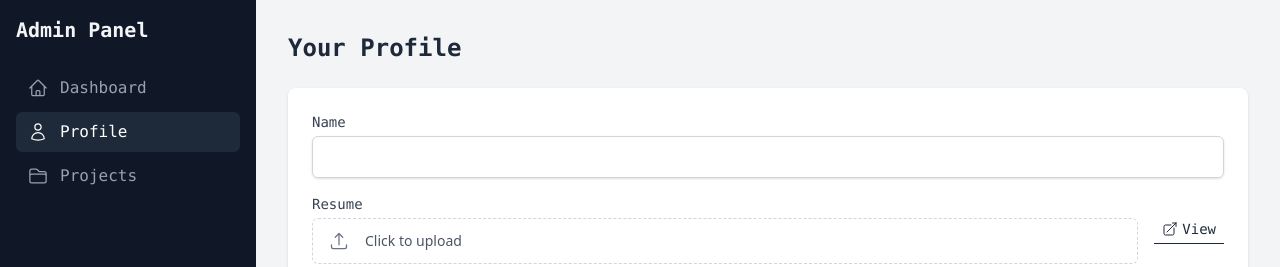
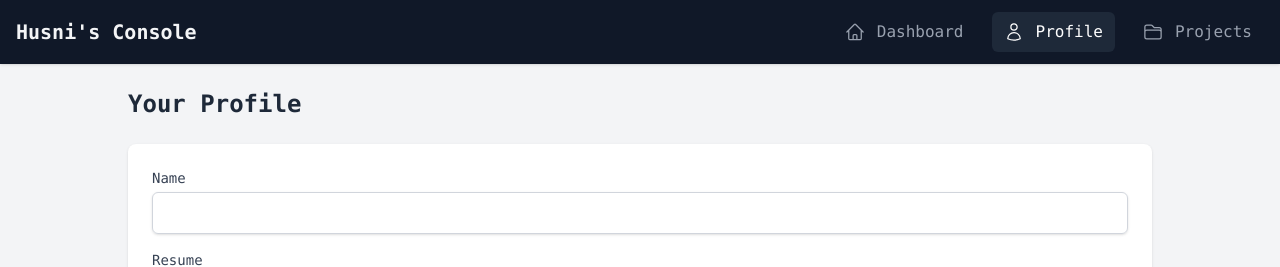
Before and after one commit to husni-robani/abstracted_self, a Vue app in the folder frontend/: page /admin/profile in a window 1280 px wide. Shown: the top 267 px of the page. Built offline with nearby package versions, Linux system fonts and the light colour scheme; no server answers.

Commit message:
changed layout

```diff
--- a/frontend/src/layouts/AdminLayout.vue
+++ b/frontend/src/layouts/AdminLayout.vue
@@ -1,43 +1,48 @@
 <template>
-  <div class="flex min-h-screen bg-gray-100 text-gray-800">
-    <!-- Mobile sidebar toggle -->
-    <button
-      class="absolute top-4 left-4 z-50 p-2 rounded-md md:hidden bg-gray-900 text-white hover:bg-gray-800"
-      @click="sidebarOpen = !sidebarOpen"
+  <div class="min-h-screen bg-gray-100 text-gray-800">
+    <!-- Sticky top nav -->
+    <header
+      class="sticky top-0 z-40 bg-gray-900 text-gray-100 px-4 py-3 flex items-center justify-between shadow"
     >
-      <Bars2Icon class="w-5 h-5" />
-    </button>
+      <div class="text-xl font-bold font-mono">Husni's Console</div>
 
-    <!-- Sidebar -->
-    <aside
-      :class="[
-        'fixed md:static inset-y-0 left-0 w-64 bg-gray-900 text-gray-100 p-4 transform transition-transform z-40',
-        sidebarOpen ? 'translate-x-0' : '-translate-x-full md:translate-x-0',
-      ]"
-    >
-      <div class="text-xl font-mono font-bold mb-6">Admin Panel</div>
-      <nav class="space-y-1">
+      <!-- Mobile toggle -->
+      <button
+        class="md:hidden p-2 rounded-md bg-gray-800 hover:bg-gray-700"
+        @click="navOpen = !navOpen"
+      >
+        <Bars3Icon class="w-5 h-5 text-white" />
+      </button>
+
+      <!-- Desktop nav -->
+      <nav class="hidden md:flex items-center gap-4">
         <SidebarLink icon="HomeIcon" text="Dashboard" to="/admin/dashboard" />
         <SidebarLink icon="UserIcon" text="Profile" to="/admin/profile" />
         <SidebarLink icon="FolderIcon" text="Projects" to="/admin/projects" />
       </nav>
-    </aside>
+    </header>
+
+    <!-- Mobile nav menu -->
+    <div
+      v-if="navOpen"
+      class="md:hidden bg-gray-900 text-gray-100 px-4 py-2 space-y-2"
+    >
+      <SidebarLink icon="HomeIcon" text="Dashboard" to="/admin/dashboard" />
+      <SidebarLink icon="UserIcon" text="Profile" to="/admin/profile" />
+      <SidebarLink icon="FolderIcon" text="Projects" to="/admin/projects" />
+    </div>
 
     <!-- Page content -->
-    <main class="flex-1 p-2 m-6">
+    <main class="p-6">
       <slot />
     </main>
   </div>
 </template>
 
 <script setup>
-import { computed, ref } from "vue";
-import { useRoute } from "vue-router";
+import { ref } from "vue";
 import SidebarLink from "../components/SidebarLink.vue";
-import { Bars2Icon } from "@heroicons/vue/24/outline";
+import { Bars3Icon } from "@heroicons/vue/24/outline";
 
-const route = useRoute();
-const pageTitle = computed(() => route.meta.title || "Admin");
-
-const sidebarOpen = ref(false);
+const navOpen = ref(false);
 </script>
```
